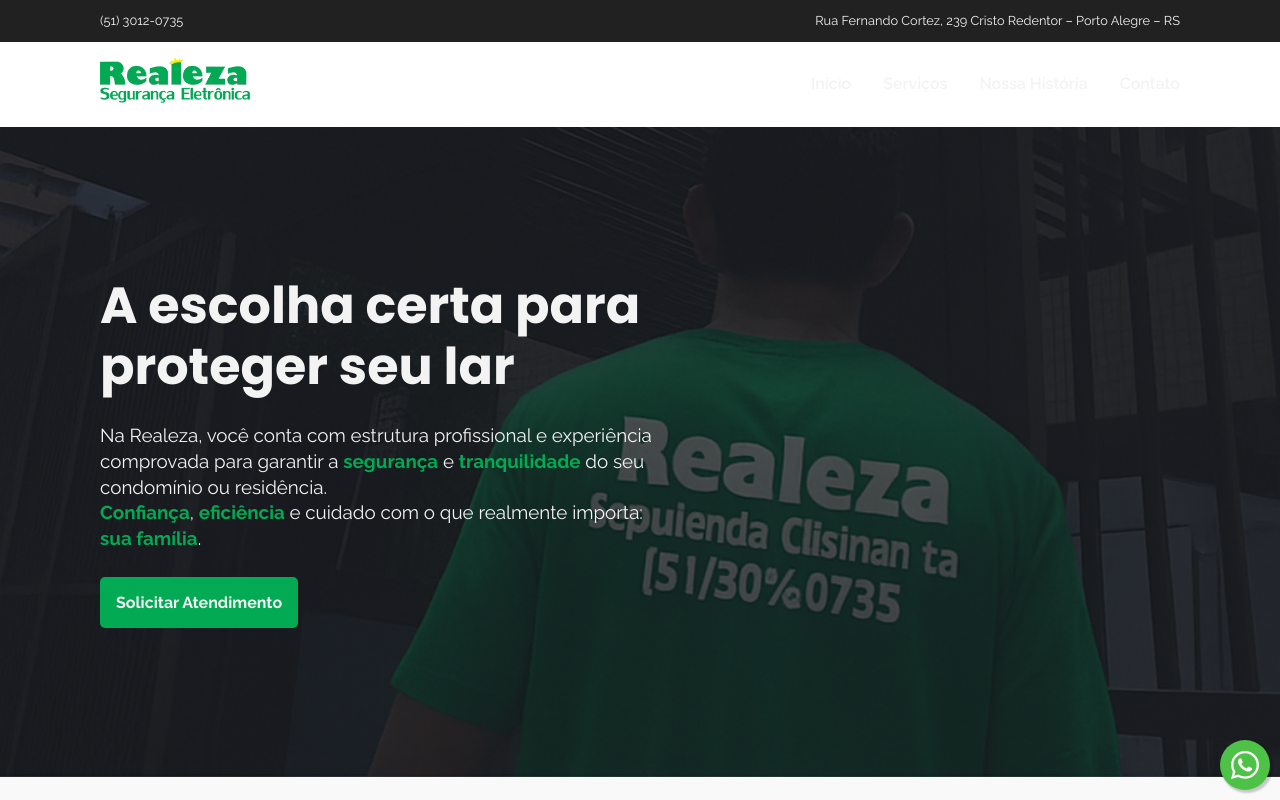
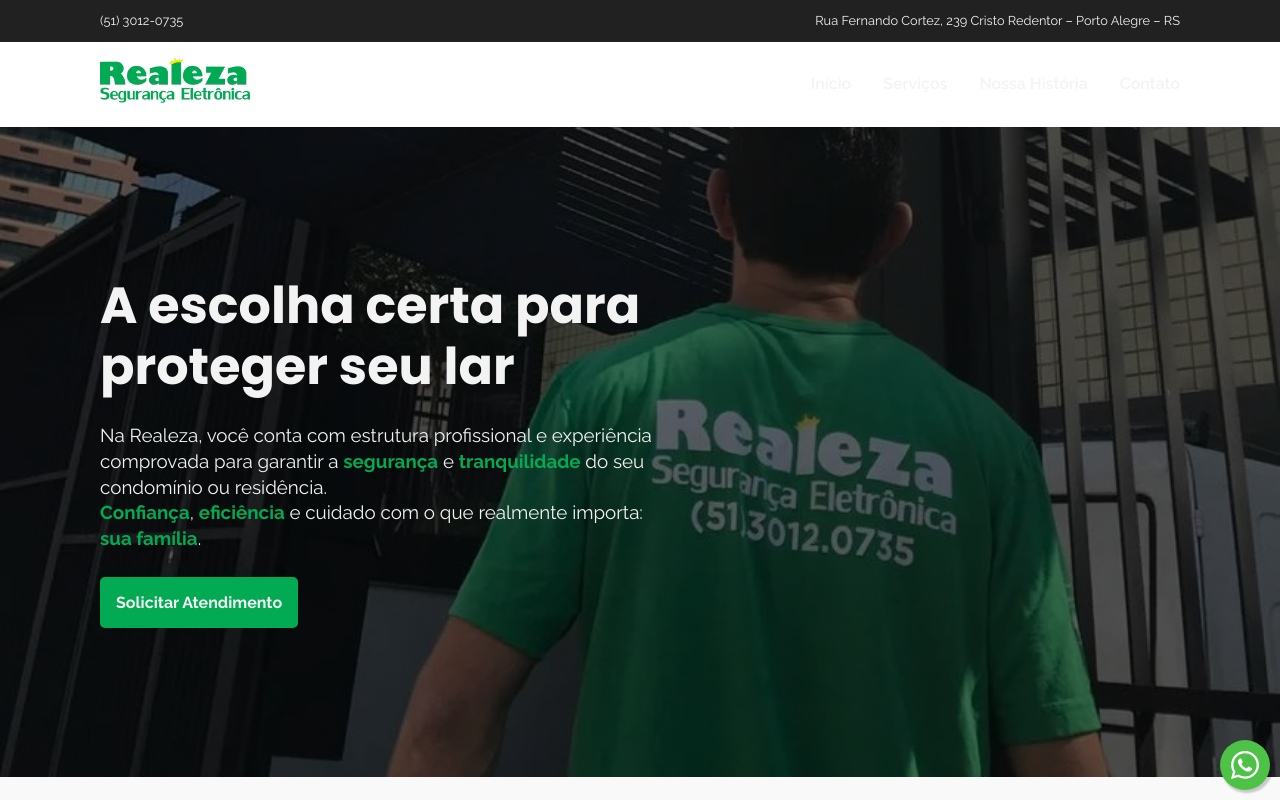
Before and after one commit to nicolasmansan/realeza-seguranca-eletronica, an Angular app: page / in a window 1280 px wide. Shown: the top 800 px of the page. Built offline with nearby package versions, Linux system fonts and the light colour scheme.

Commit message:
Correção do banner principal e filtro manual adicionado

```diff
--- a/src/app/components/about/about.html
+++ b/src/app/components/about/about.html
@@ -21,7 +21,7 @@
         </div>
       </div>
       <div class="about-image">
-        <img src="/images/fachada.webp" alt="Realeza">
+        <img src="/images/marca/fachada-principal.webp" alt="Realeza">
       </div>
     </div>
 
--- a/src/app/components/banner/banner.html
+++ b/src/app/components/banner/banner.html
@@ -1,5 +1,6 @@
 <section>
   <div class="banner-background">
+    <div class="black-filter"></div>
     <div class="container content">
       <div class="half">
         <h1 class="fade-in-up">A escolha certa para proteger seu lar</h1>
--- a/src/app/components/banner/banner.scss
+++ b/src/app/components/banner/banner.scss
@@ -1,11 +1,22 @@
 @use '../../../vars.scss' as *;
 
 .banner-background {
-  background-image: url('/images/background.png');
+  background-image: url('/images/marca/capabg.jpg');
   background-position: bottom;
   background-size: cover;
   height: 650px;
+  position: relative;
+
+  .black-filter {
+    position: absolute;
+    left: 0;
+    top: 0;
+    width: 100%;
+    height: 100%;
+    background-color: rgba($color: #000000, $alpha: 0.6);
+  }
 }
+
 
 .content {
   height: 100%;
@@ -14,7 +25,7 @@
   gap: 1.5rem;
   justify-content: center;
   color: $primary-text;
-
+  z-index: 1;
   .half {
     width: 100%;
     display: flex;
```
